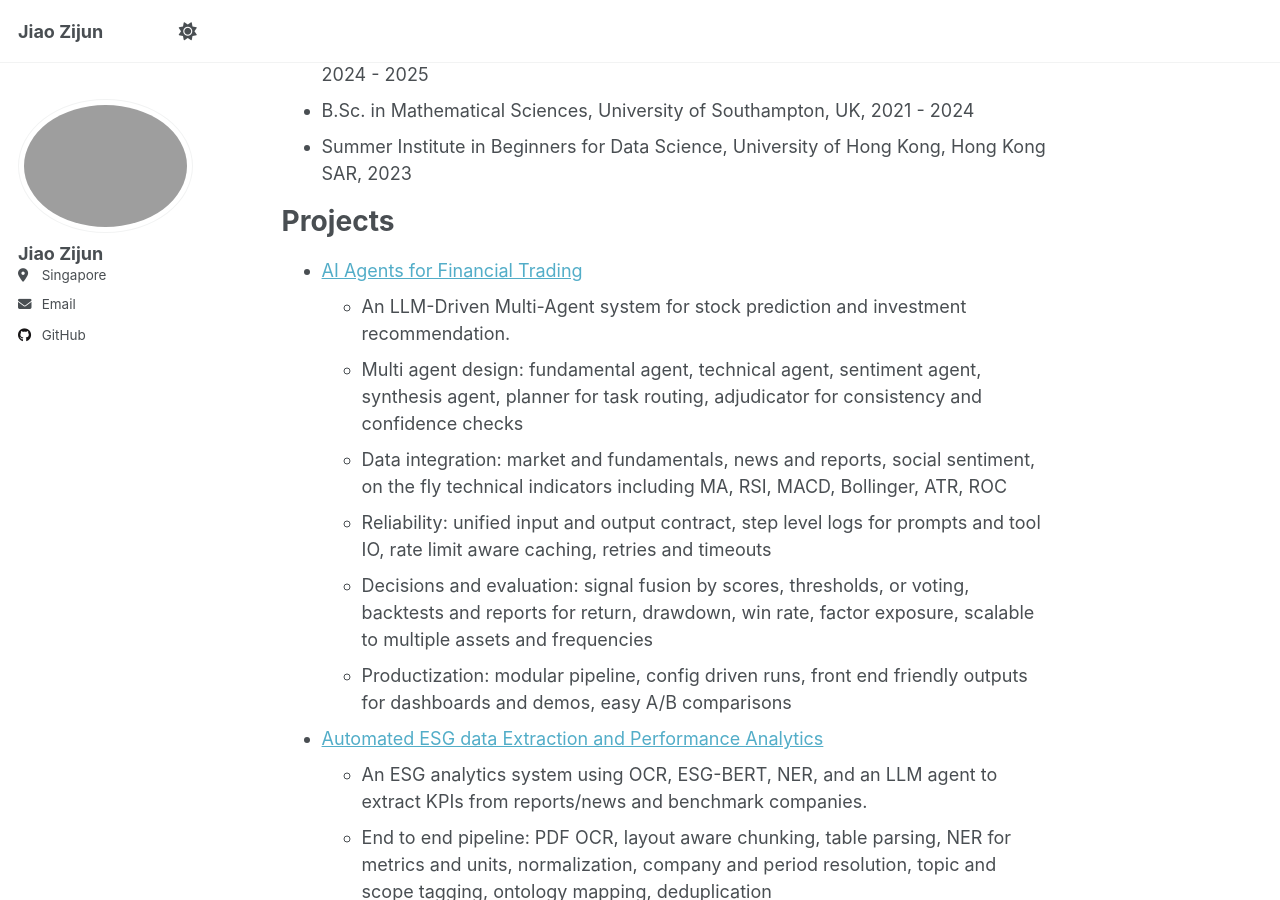
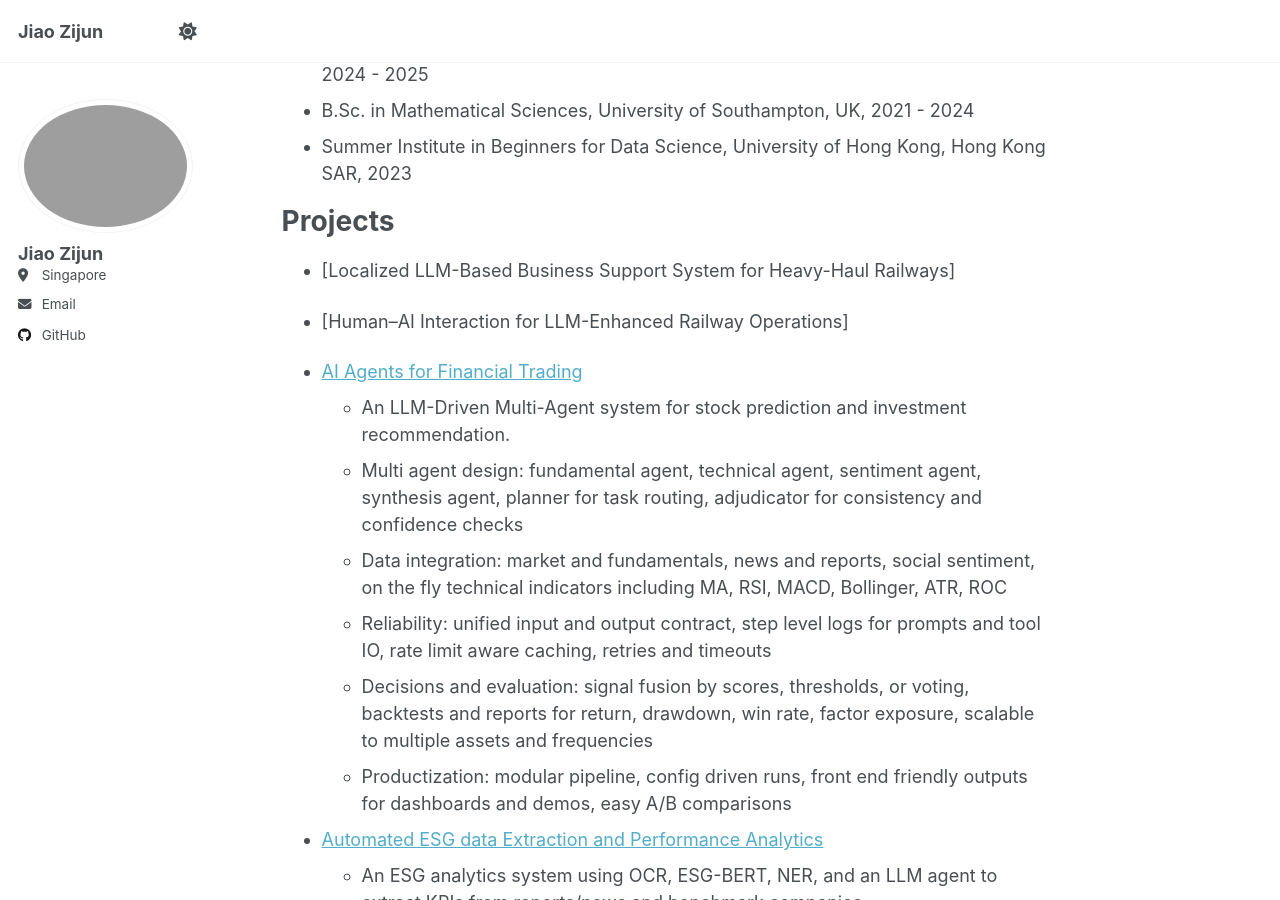
Before and after one commit to jiaozijun666/jiaozijun666.github.io, a Jekyll site: the page built from _pages/about.md, in a window 1280 px wide and 900 px high, scrolled down 317 px. Built offline with Jekyll 4.4.1, drawn with Linux system fonts in a browser that asks for light colours; a script that is not in the unit is left out.

Commit message:
Update about.md

```diff
--- a/_pages/about.md
+++ b/_pages/about.md
@@ -17,6 +17,10 @@ Education
 
 Projects
 ====
+* [Localized LLM-Based Business Support System for Heavy-Haul Railways]
+
+* [Human–AI Interaction for LLM-Enhanced Railway Operations]
+
 * [AI Agents for Financial Trading](https://github.com/nusduck/QF5214_2025_G7_StockAgent)
   * An LLM-Driven Multi-Agent system for stock prediction and investment recommendation.
   * Multi agent design: fundamental agent, technical agent, sentiment agent, synthesis agent, planner for task routing, adjudicator for consistency and confidence checks
```
